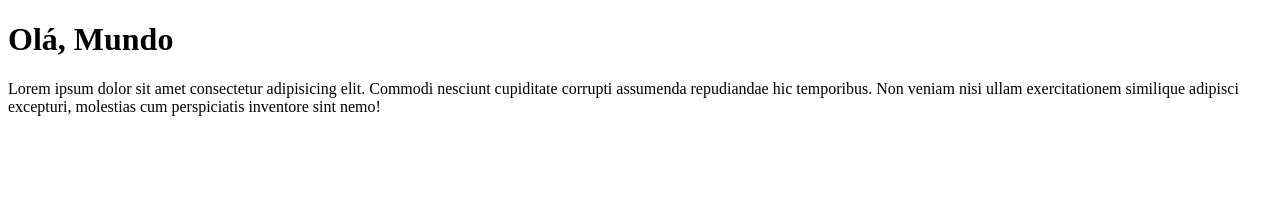
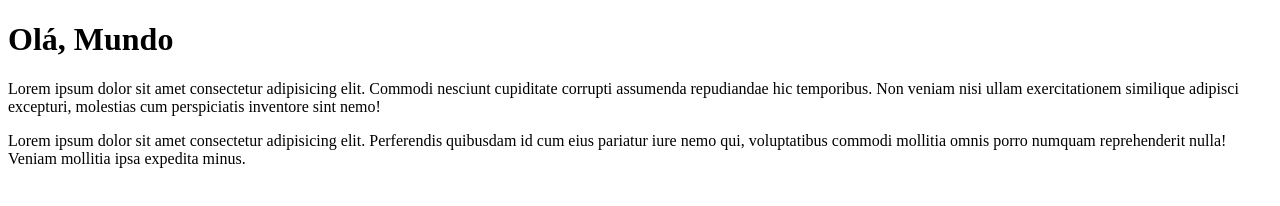
Before and after one commit to OseiasTech/Ola-mundo, a plain HTML site: page siste-exemplo/index.html in a window 1280 px wide. Drawn offline with Linux system fonts and the light colour scheme.

Commit message:
add um paragrafo

```diff
--- a/siste-exemplo/index.html
+++ b/siste-exemplo/index.html
@@ -14,5 +14,7 @@
     <p>
         Lorem ipsum dolor sit amet consectetur adipisicing elit. Commodi nesciunt cupiditate corrupti assumenda repudiandae hic temporibus. Non veniam nisi ullam exercitationem similique adipisci excepturi, molestias cum perspiciatis inventore sint nemo!
     </p>
+
+    <p>Lorem ipsum dolor sit amet consectetur adipisicing elit. Perferendis quibusdam id cum eius pariatur iure nemo qui, voluptatibus commodi mollitia omnis porro numquam reprehenderit nulla! Veniam mollitia ipsa expedita minus.</p>
 </body>
 </html>
```
